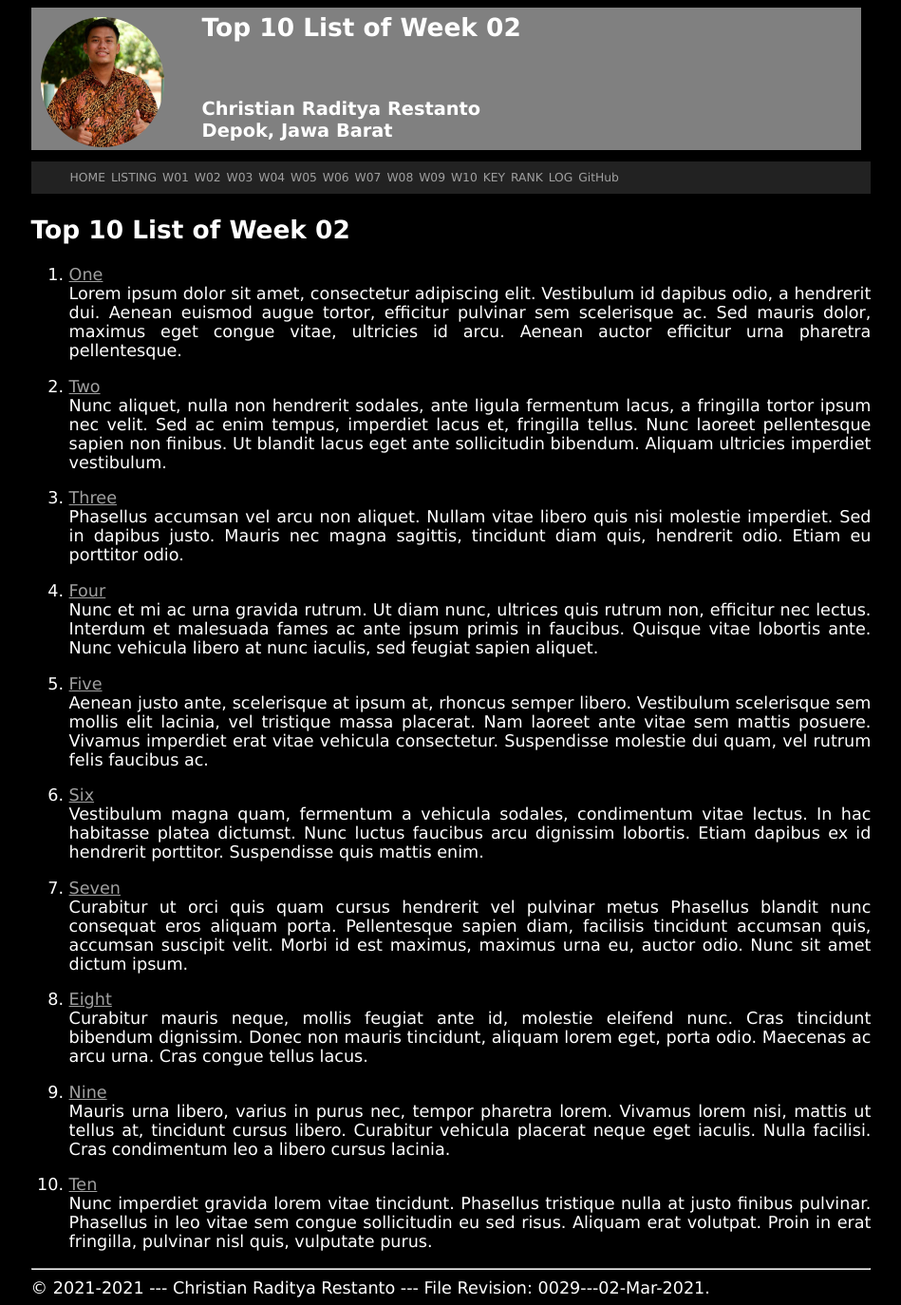
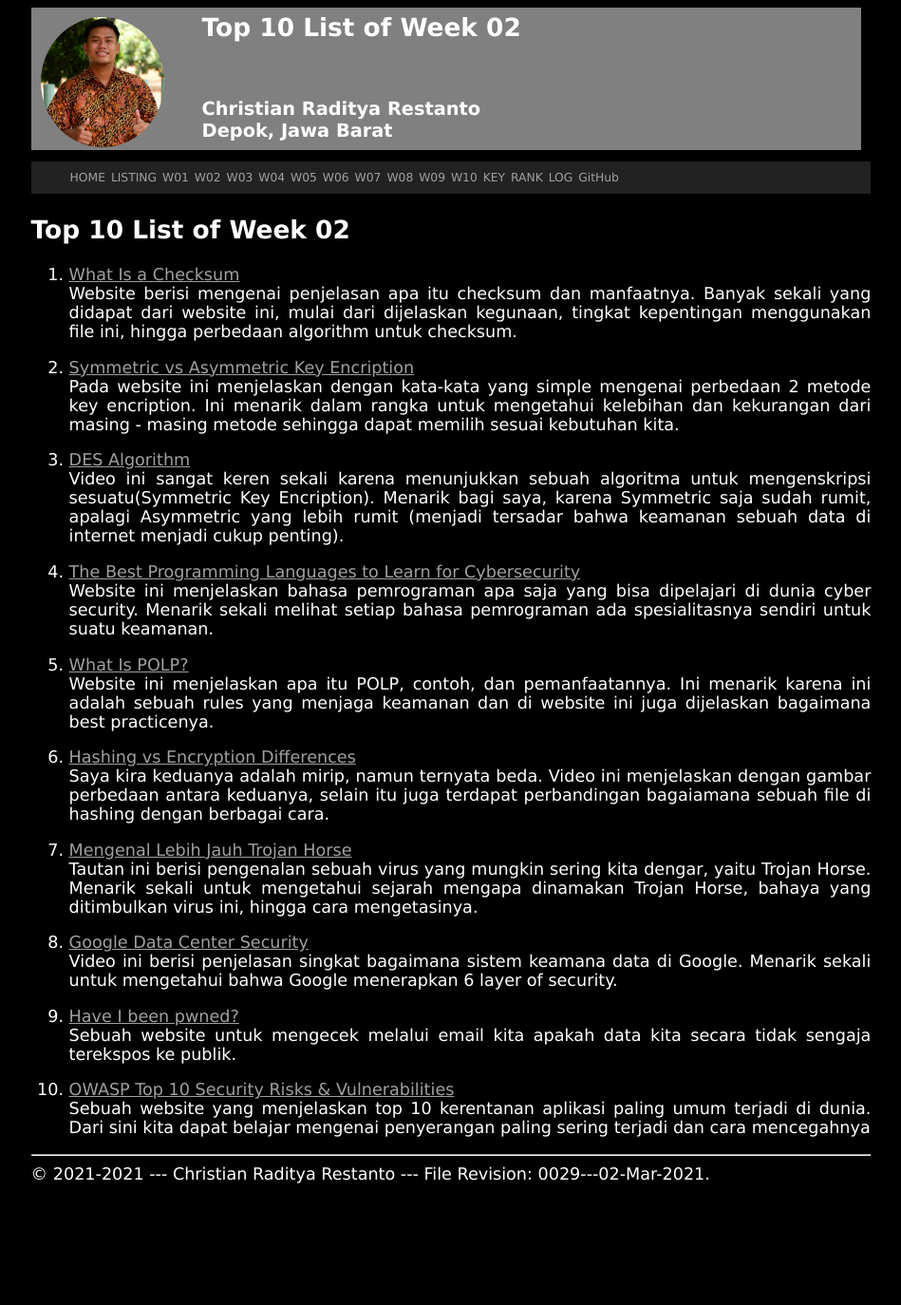
Before and after one commit to radityarestan/os211, a Jekyll site: the page built from w02.md, in a window 1280 px wide. Shown: the whole page at 95% size, without its empty margins (165-1114 px from the left). Built offline with Jekyll 4.4.1, drawn with Linux system fonts in a browser that asks for light colours; our own code applies the rules of GitHub Pages for plain Markdown files; after the commit the page ends 1254 px from its top, so only the background shows below that.

Commit message:
OS211 radityarestan Add Top10ListWeek02

```diff
--- a/w02.md
+++ b/w02.md
@@ -5,72 +5,32 @@ permalink: /W02/
 
 # Top 10 List of Week 02
 
-1. [One](https://en.wikipedia.org/wiki/1)<br>
-Lorem ipsum dolor sit amet, consectetur adipiscing elit.
-Vestibulum id dapibus odio, a hendrerit dui.
-Aenean euismod augue tortor, efficitur pulvinar sem scelerisque ac.
-Sed mauris dolor, maximus eget congue vitae, ultricies id arcu.
-Aenean auctor efficitur urna pharetra pellentesque.
+1. [What Is a Checksum](https://howtogeek.com/363735/what-is-a-checksum-and-why-should-you-care/)<br>
+Website berisi mengenai penjelasan apa itu checksum dan manfaatnya. Banyak sekali yang didapat dari website ini, mulai dari dijelaskan kegunaan, tingkat kepentingan menggunakan file ini, hingga perbedaan algorithm untuk checksum.
 
-2. [Two](https://en.wikipedia.org/wiki/2)<br>
-Nunc aliquet, nulla non hendrerit sodales, ante ligula fermentum lacus, a fringilla tortor ipsum nec velit.
-Sed ac enim tempus, imperdiet lacus et, fringilla tellus.
-Nunc laoreet pellentesque sapien non finibus.
-Ut blandit lacus eget ante sollicitudin bibendum.
-Aliquam ultricies imperdiet vestibulum.
+2. [Symmetric vs Asymmetric Key Encription](https://geeksforgeeks.org/difference-between-symmetric-and-asymmetric-key-encription/)<br>
+Pada website ini menjelaskan dengan kata-kata yang simple mengenai perbedaan 2 metode key encription. Ini menarik dalam rangka untuk mengetahui kelebihan dan kekurangan dari masing - masing metode sehingga dapat memilih sesuai kebutuhan kita.
 
-3. [Three](https://en.wikipedia.org/wiki/3)<br>
-Phasellus accumsan vel arcu non aliquet.
-Nullam vitae libero quis nisi molestie imperdiet.
-Sed in dapibus justo.
-Mauris nec magna sagittis, tincidunt diam quis, hendrerit odio.
-Etiam eu porttitor odio.
+3. [DES Algorithm](https://youtube.com/watch?v=SaZGjQBltBc)<br>
+Video ini sangat keren sekali karena menunjukkan sebuah algoritma untuk mengenskripsi sesuatu(Symmetric Key Encription). Menarik bagi saya, karena Symmetric saja sudah rumit, apalagi Asymmetric yang lebih rumit (menjadi tersadar bahwa keamanan sebuah data di internet menjadi cukup penting).
 
-4. [Four](https://en.wikipedia.org/wiki/4)<br>
-Nunc et mi ac urna gravida rutrum.
-Ut diam nunc, ultrices quis rutrum non, efficitur nec lectus.
-Interdum et malesuada fames ac ante ipsum primis in faucibus.
-Quisque vitae lobortis ante.
-Nunc vehicula libero at nunc iaculis, sed feugiat sapien aliquet.
+4. [The Best Programming Languages to Learn for Cybersecurity](https://springboard.com/blog/best-programming-language-for-cybersecurity/)<br>
+Website ini menjelaskan bahasa pemrograman apa saja yang bisa dipelajari di dunia cyber security. Menarik sekali melihat setiap bahasa pemrograman ada spesialitasnya sendiri untuk suatu keamanan.
 
-5. [Five](https://en.wikipedia.org/wiki/5)<br>
-Aenean justo ante, scelerisque at ipsum at, rhoncus semper libero.
-Vestibulum scelerisque sem mollis elit lacinia, vel tristique massa placerat.
-Nam laoreet ante vitae sem mattis posuere.
-Vivamus imperdiet erat vitae vehicula consectetur.
-Suspendisse molestie dui quam, vel rutrum felis faucibus ac.
+5. [What Is POLP?](https://digitalguardian.com/blog/what-principle-least-privilege-polp-best-practice-information-security-and-compliance)<br>
+Website ini menjelaskan apa itu POLP, contoh, dan pemanfaatannya. Ini menarik karena ini adalah sebuah rules yang menjaga keamanan dan di website ini juga dijelaskan bagaimana best practicenya.
 
-6. [Six](https://en.wikipedia.org/wiki/6)<br>
-Vestibulum magna quam, fermentum a vehicula sodales, condimentum vitae lectus.
-In hac habitasse platea dictumst.
-Nunc luctus faucibus arcu dignissim lobortis.
-Etiam dapibus ex id hendrerit porttitor.
-Suspendisse quis mattis enim.
+6. [Hashing vs Encryption Differences](https://youtube.com/watch?v=GI790E1JMgw)<br>
+Saya kira keduanya adalah mirip, namun ternyata beda. Video ini menjelaskan dengan gambar perbedaan antara keduanya, selain itu juga terdapat perbandingan bagaiamana sebuah file di hashing dengan berbagai cara.
 
-7. [Seven](https://en.wikipedia.org/wiki/7)<br>
-Curabitur ut orci quis quam cursus hendrerit vel pulvinar metus
-Phasellus blandit nunc consequat eros aliquam porta.
-Pellentesque sapien diam, facilisis tincidunt accumsan quis, accumsan suscipit velit.
-Morbi id est maximus, maximus urna eu, auctor odio.
-Nunc sit amet dictum ipsum.
+7. [Mengenal Lebih Jauh Trojan Horse](https://gudangssl.id/apa-itu-trojan-horse-dan-bahayanya/)<br>
+Tautan ini berisi pengenalan sebuah virus yang mungkin sering kita dengar, yaitu Trojan Horse. Menarik sekali untuk mengetahui sejarah mengapa dinamakan Trojan Horse, bahaya yang ditimbulkan virus ini, hingga cara mengetasinya.
 
-8. [Eight](https://en.wikipedia.org/wiki/8)<br>
-Curabitur mauris neque, mollis feugiat ante id, molestie eleifend nunc.
-Cras tincidunt bibendum dignissim.
-Donec non mauris tincidunt, aliquam lorem eget, porta odio.
-Maecenas ac arcu urna.
-Cras congue tellus lacus.
+8. [Google Data Center Security](https://youtube.com/watch?v=kd33UVZhnAA)<br>
+Video ini berisi penjelasan singkat bagaimana sistem keamana data di Google. Menarik sekali untuk mengetahui bahwa Google menerapkan 6 layer of security.
 
-9. [Nine](https://en.wikipedia.org/wiki/9)<br>
-Mauris urna libero, varius in purus nec, tempor pharetra lorem.
-Vivamus lorem nisi, mattis ut tellus at, tincidunt cursus libero.
-Curabitur vehicula placerat neque eget iaculis.
-Nulla facilisi.
-Cras condimentum leo a libero cursus lacinia.
+9. [Have I been pwned?](https://haveibeenpwned.com)<br>
+Sebuah website untuk mengecek melalui email kita apakah data kita secara tidak sengaja terekspos ke publik.
 
-10. [Ten](https://en.wikipedia.org/wiki/10)<br>
-Nunc imperdiet gravida lorem vitae tincidunt.
-Phasellus tristique nulla at justo finibus pulvinar.
-Phasellus in leo vitae sem congue sollicitudin eu sed risus.
-Aliquam erat volutpat.
-Proin in erat fringilla, pulvinar nisl quis, vulputate purus.
+10. [OWASP Top 10 Security Risks & Vulnerabilities](https://sucuri.net/guides/owasp-top-10-security-vulnerabilities-2020/)<br>
+Sebuah website yang menjelaskan top 10 kerentanan aplikasi paling umum terjadi di dunia. Dari sini kita dapat belajar mengenai penyerangan paling sering terjadi dan cara mencegahnya
```
Also changed, not shown: TXT/mylog.txt (+11 -5 lines), 2 other files.
